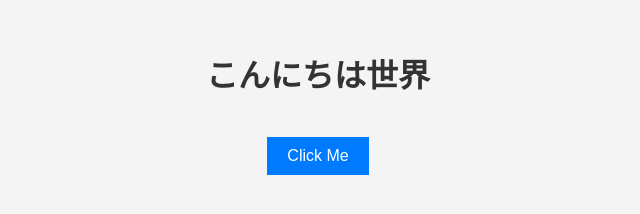
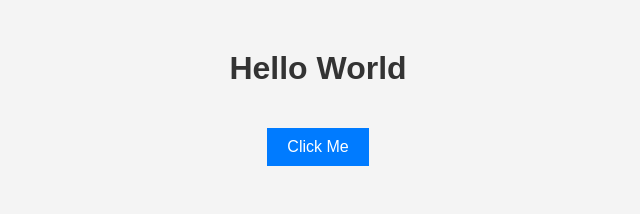
Before and after one commit to BabylonDev/kiwi, a plain HTML site: page index.html in a window 1280 px wide. Shown: the whole page, without its empty margins (322-962 px from the left). Drawn offline with Linux system fonts and the light colour scheme.

Commit message:
Made Changes with the characters

```diff
--- a/index.html
+++ b/index.html
@@ -7,7 +7,7 @@
     <link rel="stylesheet" href="style.css">
 </head>
 <body>
-    <h1 id="message">こんにちは世界</h1>
+    <h1 id="message">Hello World</h1>
     <button onclick="changeText()">Click Me</button>
 
     <script src="script.js"></script>
```
